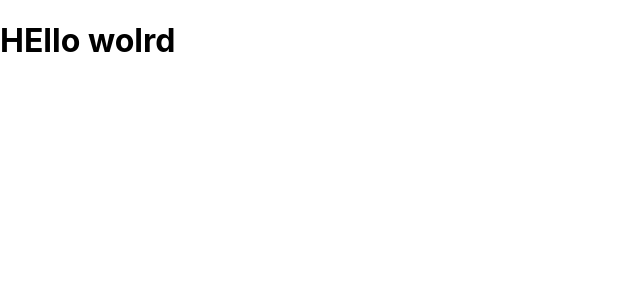
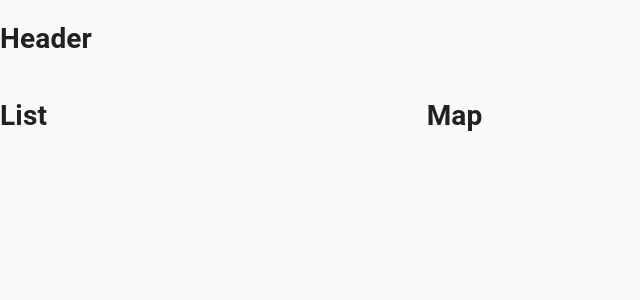
Before and after one commit to maci03/bachelor-degree-project, a React (Create React App) app: page / in a window 1280 px wide. Shown: the top 300 px of the page, without its empty margins (0-640 px from the left). Built offline with nearby package versions, Linux system fonts and the light colour scheme; the HTML template or start-up script is replaced by a standard one.

Commit message:
work on structure

```diff
--- a/src/App.js
+++ b/src/App.js
@@ -1,11 +1,28 @@
 import React from "react";
+import { CssBaseline, Grid } from "@material-ui/core";
+
+
+import Header from "./Components/Header/Header";
+import List from "./Components/List/List";
+import Map from "./Components/Map/Map";
+import PlaceDetails from "./Components/PlaceDetails/PlaceDetails";
 
 
 const App = () => {
   return (
-    <div>
-      <h1>HEllo wolrd</h1>
-    </div>
+    <>
+    <CssBaseline />
+    <Header />
+    <Grid container spacing={3} style={{width: '100%'}}>
+        <Grid item xs={12} md={4}>
+          <List />
+        </Grid>
+        <Grid item xs={12} md={4}>
+          <Map />
+      </Grid>
+      </Grid>
+
+    </>
   );
 }
 
--- a/src/Components/Header/Header.jsx
+++ b/src/Components/Header/Header.jsx
@@ -0,0 +1,9 @@
+import React from "react";
+
+const Header = () =>{
+    return(
+        <h1>Header</h1>
+    );
+}
+
+export default Header
--- a/src/Components/List/List.jsx
+++ b/src/Components/List/List.jsx
@@ -0,0 +1,9 @@
+import React from "react";
+
+const List = () =>{
+    return(
+        <h1>List</h1>
+    );
+}
+
+export default List
--- a/src/Components/Map/Map.jsx
+++ b/src/Components/Map/Map.jsx
@@ -0,0 +1,9 @@
+import React from "react";
+
+const Map = () =>{
+    return(
+        <h1>Map</h1>
+    );
+}
+
+export default Map
--- a/src/Components/PlaceDetails/PlaceDetails.jsx
+++ b/src/Components/PlaceDetails/PlaceDetails.jsx
@@ -0,0 +1,9 @@
+import React from "react";
+
+const PlaceDetails = () =>{
+    return(
+        <h1>PlaceDetails</h1>
+    );
+}
+
+export default PlaceDetails
```
